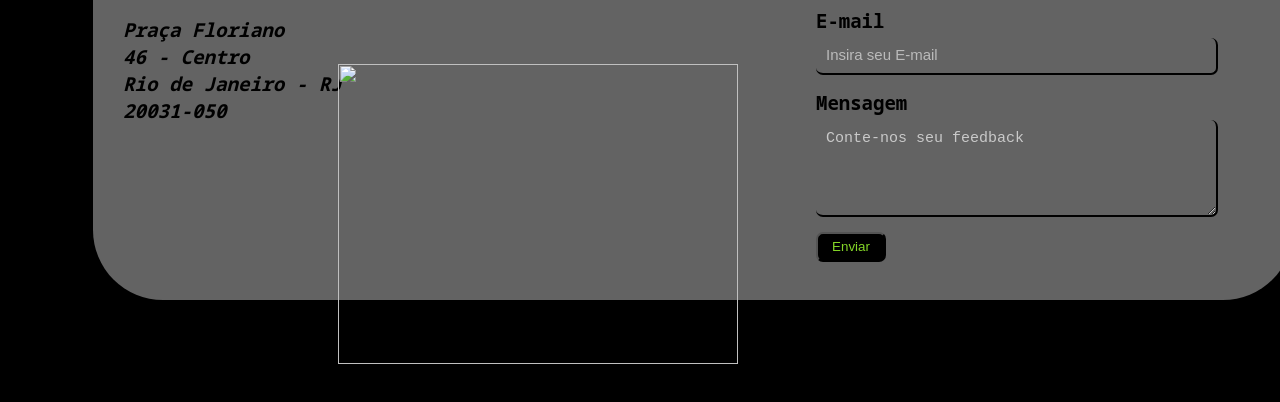
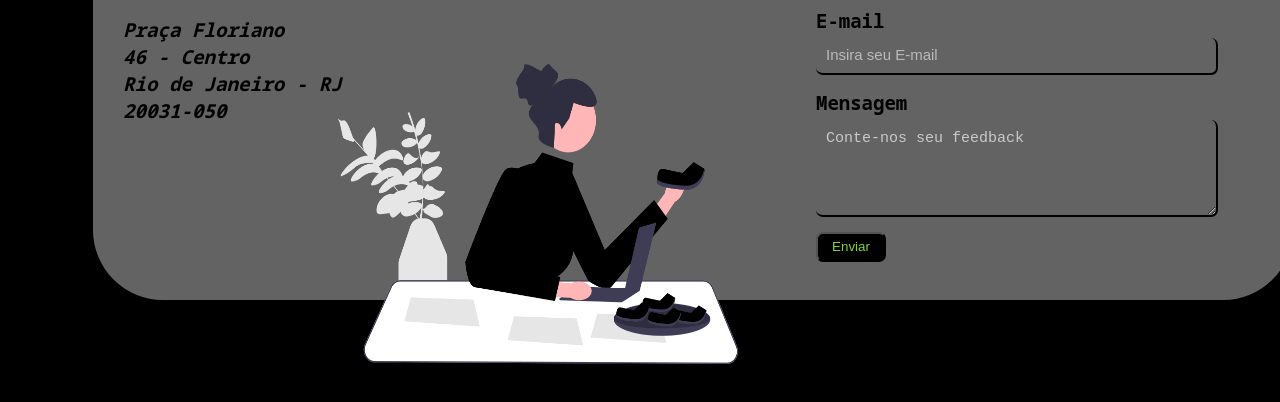
Before and after one commit to Bryhnu/Form, a plain HTML site: page index.html in a window 1280 px wide. Shown: the part 300-702 px from the top of the page. Drawn offline with Linux system fonts and the light colour scheme.

Commit message:
Update index.html
Consertei a pasta da imagem

```diff
--- a/index.html
+++ b/index.html
@@ -36,7 +36,7 @@
 
 
             <!--Imagem que peguei no undraw-->
-            <img src="../imagens/moça comendo2.png" alt="">
+            <img src="/img/moça comendo2.png" alt="">
 
         </div>
 
```
